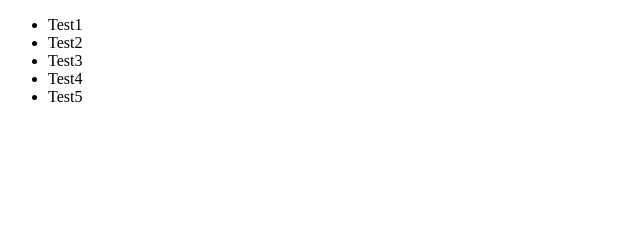
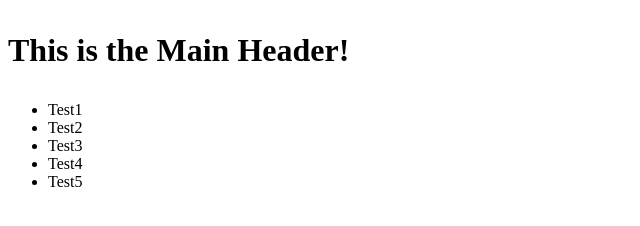
Before and after one commit to InifinityDarkLabs/idl-website, a plain HTML site: page index.html in a window 1280 px wide. Shown: the whole page, without its empty margins (0-640 px from the left). Drawn offline with Linux system fonts and the light colour scheme.

Commit message:
added header

```diff
--- a/index.html
+++ b/index.html
@@ -6,6 +6,11 @@
     <title>This is a sample Website!</title>
 </head>
 <body>
+    <div class="header">
+        <h1>
+            <p>This is the Main Header!</p>
+        </h1>
+    </div>
     <div class="container">
         <ul>
             <li>Test1</li>
```
